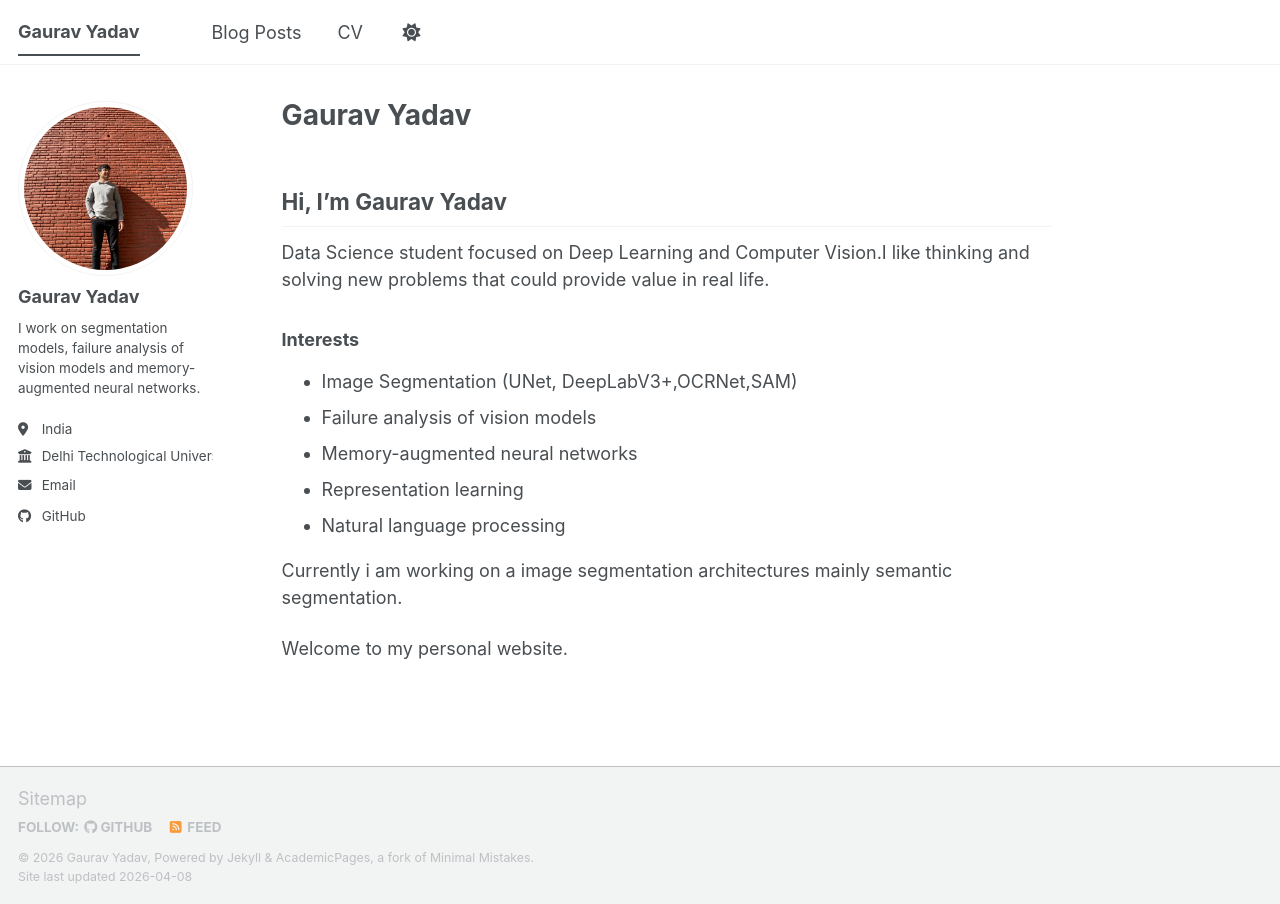
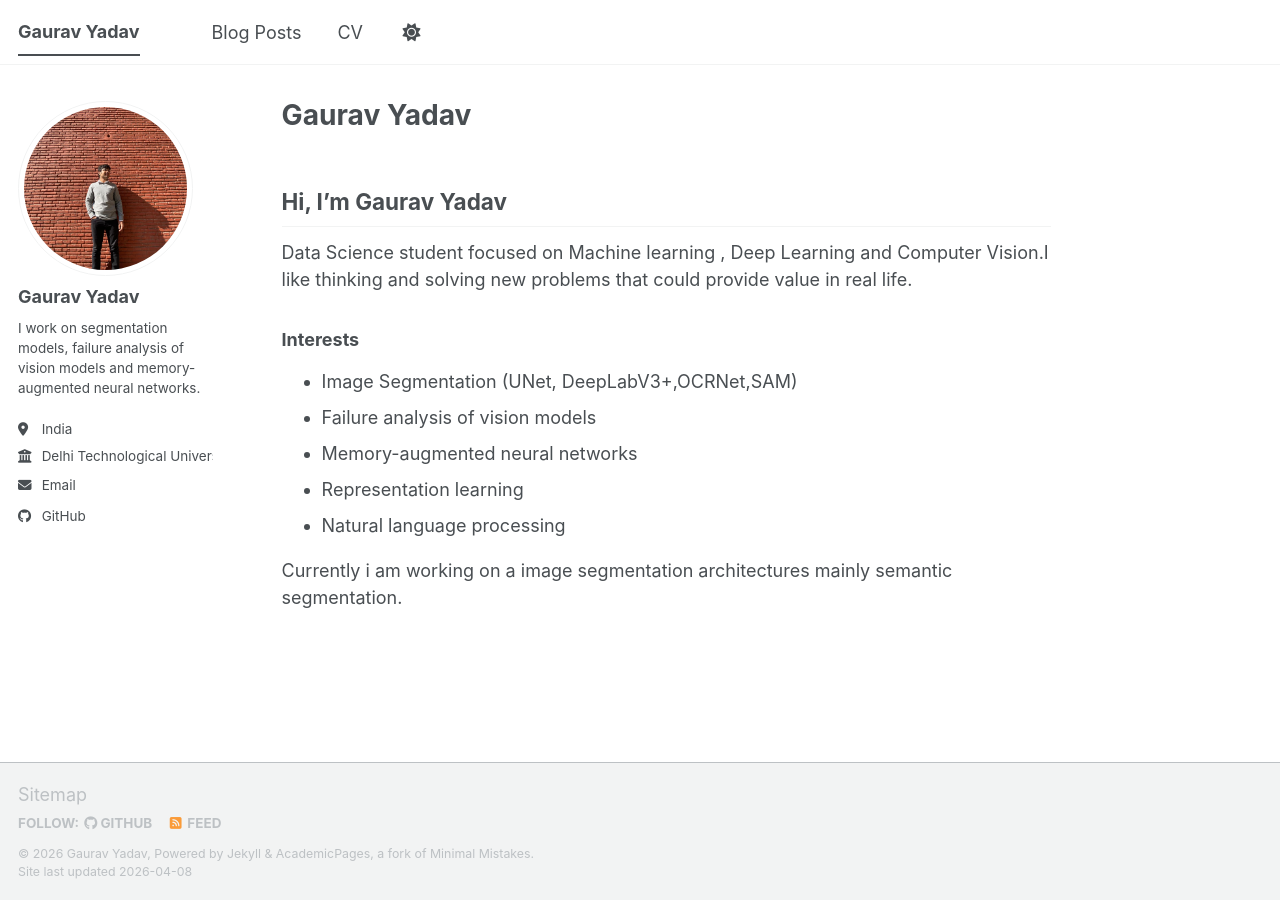
Before and after one commit to gauravyadav-ai/gauravyadav-ai.github.io, a Jekyll site: the page built from index.md, in a window 1280 px wide. Built offline with Jekyll 4.4.1, drawn with Linux system fonts in a browser that asks for light colours; a script bundle is joined from its source files by our own code; library files that are not in the unit come from our copies.

Commit message:
Update index.md

```diff
--- a/index.md
+++ b/index.md
@@ -8,7 +8,7 @@ permalink: /
 
 ## Hi, I'm Gaurav Yadav
 
-Data Science student focused on Deep Learning and Computer Vision.I like thinking and solving new problems that could provide value in real life.
+Data Science student focused on Machine learning , Deep Learning and Computer Vision.I like thinking and solving new problems that could provide value in real life.
 
 ### Interests
 
@@ -19,5 +19,3 @@ Data Science student focused on Deep Learning and Computer Vision.I like thinkin
 * Natural language processing
 
 Currently i am working on a image segmentation architectures mainly semantic segmentation.
-
-Welcome to my personal website.
```
